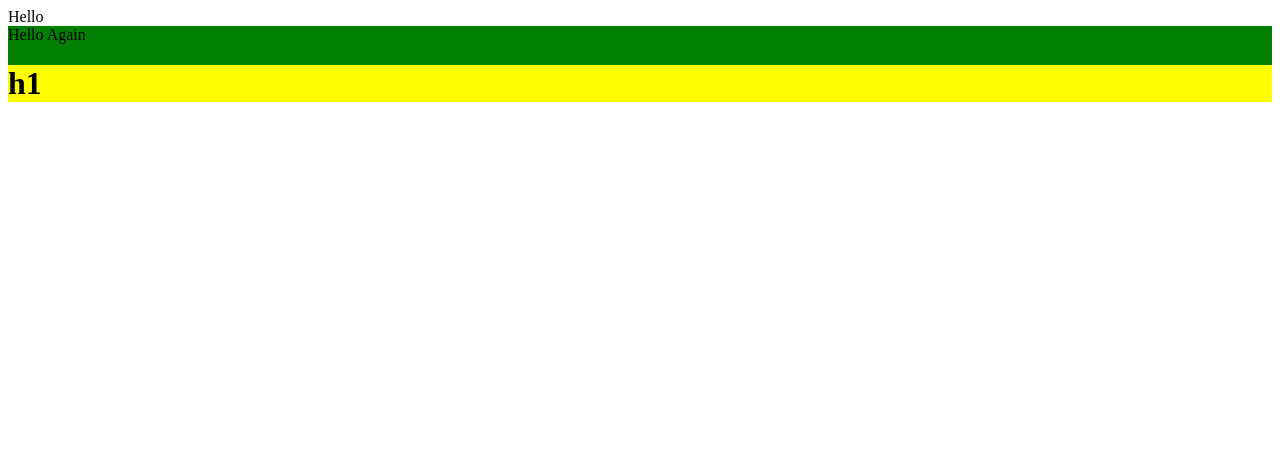
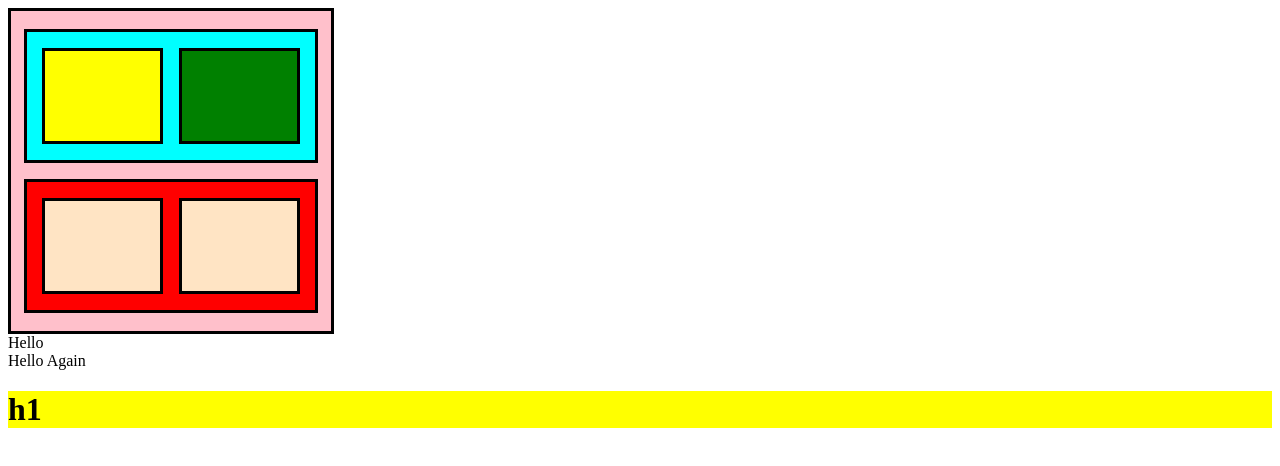
Before and after one commit to sumanbiswas7/dom_manipulation, a website with bundled scripts: page index.html in a window 1280 px wide. Built offline with nearby package versions, Linux system fonts and the light colour scheme.

Commit message:
dom travarsal

```diff
--- a/index.html
+++ b/index.html
@@ -8,5 +8,16 @@
     <link rel="stylesheet" href="./style/style.css" />
     <script src="./dist/app.js" defer></script>
   </head>
-  <body></body>
+  <body>
+    <div class="grandparent">
+      <div class="parent">
+        <div class="child"></div>
+        <div class="child"></div>
+      </div>
+      <div class="parent">
+        <div class="child"></div>
+        <div class="child"></div>
+      </div>
+    </div>
+  </body>
 </html>
--- a/src/app.ts
+++ b/src/app.ts
@@ -4,6 +4,7 @@ document.body.append("Hello");
 // Creating Element
 const divElement = document.createElement("div");
 divElement.innerText = "Hello Again";
+divElement.id = "app";
 document.body.append(divElement);
 document.querySelector("div")!.style.backgroundColor = "green";
 
@@ -11,7 +12,7 @@ document.querySelector("div")!.style.backgroundColor = "green";
 const h1Element = document.createElement("h1");
 h1Element.innerText = "h1";
 h1Element.style.backgroundColor = "yellow";
-document.querySelector("div")!.append(h1Element);
+document.querySelector("#app")!.append(h1Element);
 
 // Modifying Attributes
 divElement.setAttribute("id", "main_container");
@@ -21,4 +22,30 @@ h1Element.classList.add("header");
 // Removing Elements
 //* h1Element.remove();
 const h1Class = h1Element.getAttribute("class");
-console.log(h1Class);
+
+// DOM Traversal
+document.getElementById("#id");
+const parentElement = document.querySelectorAll(".parent")!;
+
+parentElement.forEach((e) => {
+  changeColour(<HTMLElement>e, "red");
+});
+
+// Selecting children
+const firstRowChildren = parentElement[0].children;
+changeColour(firstRowChildren[0] as HTMLElement, "yellow");
+
+function changeColour(element: HTMLElement, colour: string): void {
+  element.style.backgroundColor = colour;
+}
+
+// Selecting parent
+const child = firstRowChildren[0] as HTMLDivElement;
+const getParentElement = child.parentElement!;
+getParentElement.style.backgroundColor = "aqua";
+
+const getGrandParent = child.closest(".grandparent")! as HTMLElement; // Works like querySelector but moves upwards
+getGrandParent.style.backgroundColor = "pink";
+
+const selectNextSibling = child.nextElementSibling as HTMLDivElement;
+selectNextSibling.style.backgroundColor = "green";
--- a/style/style.css
+++ b/style/style.css
@@ -0,0 +1,31 @@
+body {
+  box-sizing: border-box;
+}
+.grandparent {
+  width: 20rem;
+  height: 20rem;
+  background-color: teal;
+  display: flex;
+  flex-direction: column;
+  justify-content: center;
+  align-items: center;
+  border: 3px solid black;
+}
+
+.parent {
+  width: 90%;
+  height: 40%;
+  margin: 0.5rem;
+  background-color: greenyellow;
+  display: flex;
+  justify-content: center;
+  align-items: center;
+  border: 3px solid black;
+}
+.child {
+  width: 40%;
+  height: 70%;
+  background-color: bisque;
+  margin-inline: 0.5rem;
+  border: 3px solid black;
+}
```
Also changed, not shown: dist/app.js.
